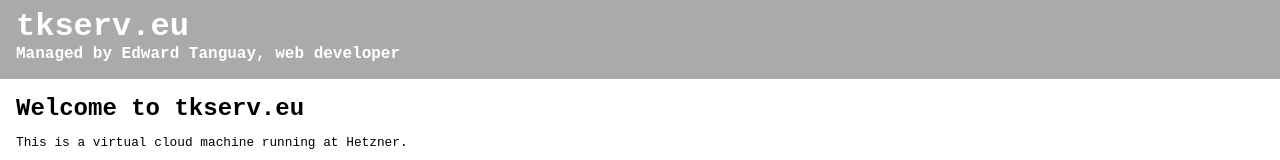
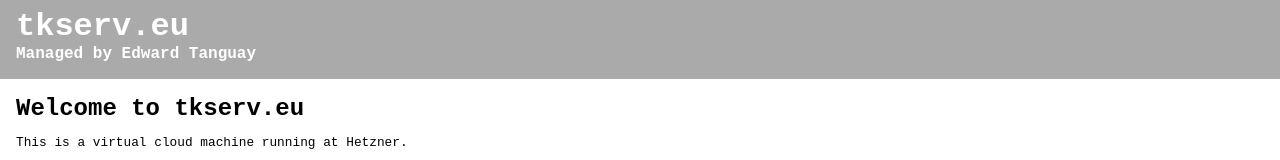
Before and after one commit to edwardtanguay/mainsite-tkserv-eu, a plain HTML site: page index.html in a window 1280 px wide. Shown: the top 160 px of the page. Drawn offline with Linux system fonts and the light colour scheme.

Commit message:
removed web developer

```diff
--- a/index.html
+++ b/index.html
@@ -17,7 +17,7 @@
 <body>
 	<div id="header">
 		<h1>tkserv.eu</h1>
-		<h2>Managed by Edward Tanguay, web developer</h2>
+		<h2>Managed by Edward Tanguay</h2>
 	</div>
 	<div id="content">
 		<div>
```
